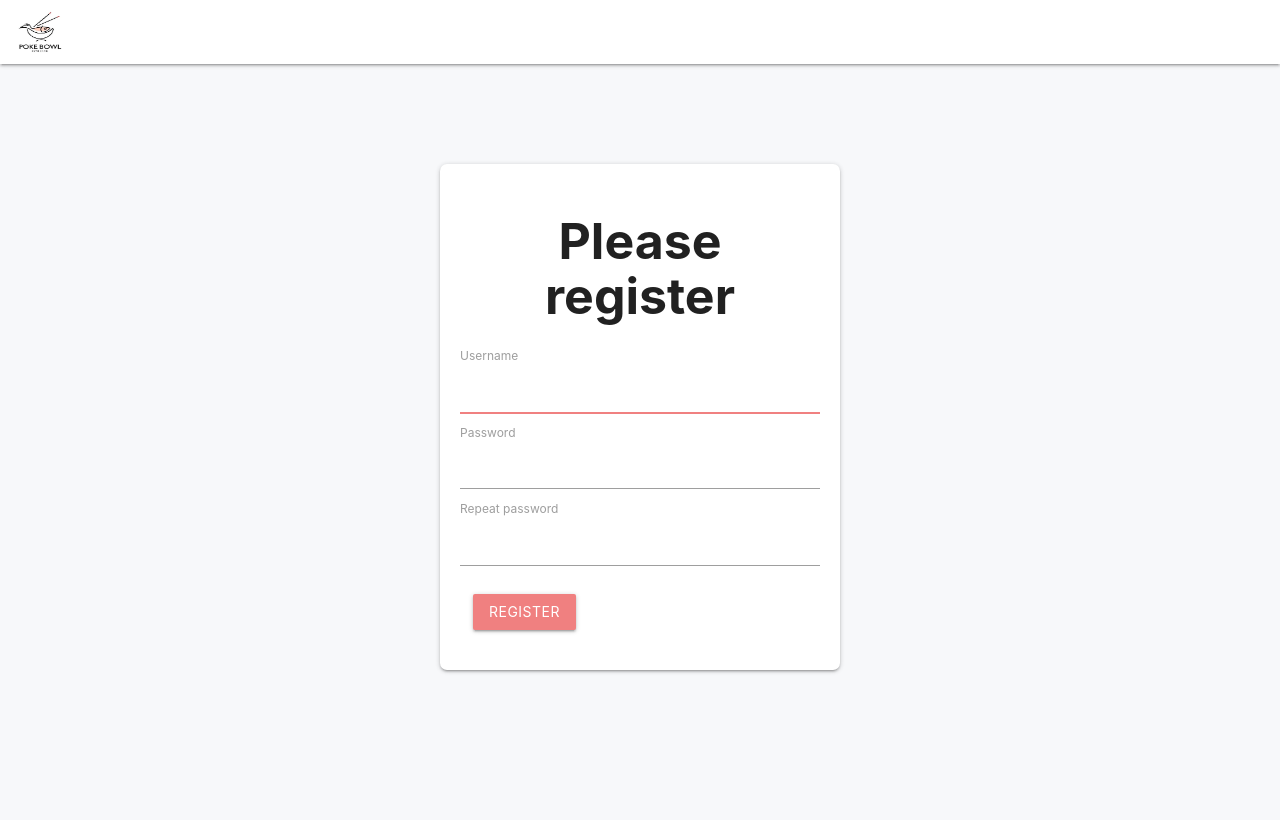
After one commit to joksimovicpetar/symfony_docker, a Symfony app: template app/templates/register/index.html.twig in a window 1280 px wide. The commit adds this page. Run offline with Twig, Linux system fonts and the light colour scheme; the template is opened without the code that fills it, so the values that code supplies are empty; some libraries are stand-ins or nearby versions.

Commit message:
checkout commit

```diff
--- a/app/public/CSS/main.css
+++ b/app/public/CSS/main.css
@@ -721,9 +721,6 @@ input[type=date]:not(.browser-default):focus:not([readonly]){
     box-sizing: border-box;
     background-color: #f7f8fa;
 }
-textarea:invalid {
-    border: 2px solid lime;
-}
 
 #form-log-in{
     width: 400px;
@@ -733,8 +730,7 @@ textarea:invalid {
     border-radius: 7px;
     padding: 20px;
     float: none;
-    margin: auto;
-    margin-top: 100px;
+    margin: 100px auto auto;
 }
 
 .log-in-heading{
@@ -744,3 +740,50 @@ textarea:invalid {
     font-size: 50px;
     font-weight: bolder;
 }
+
+.btn-sign-in{
+    color: white;
+    border-color: lightcoral;
+    background-color: lightcoral;
+    margin-top: 20px;
+    margin-bottom: 20px;
+    margin-left: 13px;
+}
+
+.btn-sign-in:hover{
+    color: lightcoral;
+    border-color: lightcoral;
+    background-color: white;
+    border-style: solid;
+    border-width: 1px;
+}
+
+
+input[type=text]:not(.browser-default):focus:not([readonly]){
+    border-bottom: 1px solid lightcoral;
+    -webkit-box-shadow: 0 1px 0 0 lightcoral;
+    box-shadow: 0 1px 0 0 lightcoral;
+}
+
+input[type=password]:not(.browser-default):focus:not([readonly]){
+    border-bottom: 1px solid lightcoral;
+    -webkit-box-shadow: 0 1px 0 0 lightcoral;
+    box-shadow: 0 1px 0 0 lightcoral;
+}
+input[type=text]:not(.browser-default):focus:not([readonly])+label{
+    color: #9e9e9e;
+}
+
+input[type=password]:not(.browser-default):focus:not([readonly])+label{
+    color: #9e9e9e;
+}
+
+.log-in-labels{
+    border: none;
+}
+
+.alert{
+    color: white;
+    text-align: center;
+    background-color: lightcoral;
+}
--- a/app/public/js/checkout-save-info.js
+++ b/app/public/js/checkout-save-info.js
@@ -13,8 +13,6 @@ async function sendData(routeEdit, routeNext) {
             method: 'POST',
             headers: { 'Content-Type': 'application/json' },
             body: JSON.stringify({fullName: fullName, address: address, phoneNumber: phoneNumber, time: time, payment: payment, date: date, note: note})
-
-
         });
         window.location.href = routeNext
     }
@@ -23,10 +21,6 @@ async function sendData(routeEdit, routeNext) {
         console.log(e)
     }
 }
-
-
-
-
 
 function saveInfo(){
     const btn = document.getElementById("place-order");
--- /dev/null
+++ b/app/templates/register/index.html.twig
@@ -0,0 +1,35 @@
+{% extends 'nocart.html.twig' %}
+
+{% block title %}Register!{% endblock %}
+
+{% block body %}
+    <div class="container"></div>
+    <div class="row">
+        <div class="col s4"></div>
+        <div class="col s4 ">
+            <form id="form-log-in" class="card card-log-in" method="post" action="http://localhost:8080/register/write">
+                <h1 class="log-in-heading">Please register</h1>
+                <label class="log-in-labels" for="inputUsername">Username</label>
+                <input type="text" name="username" id="inputUsername" class="form-control" autocomplete="username" required autofocus>
+                <label class="log-in-labels" for="inputPassword">Password</label>
+                <input type="password" name="password" id="inputPassword" class="form-control" autocomplete="current-password" required>
+                <label class="log-in-labels" for="inputRepeatPassword">Repeat password</label>
+                <input type="password" name="password" id="inputRepeatPassword" class="form-control" autocomplete="current-password" required>
+                {#
+                Uncomment this section and add a remember_me option below your firewall to activate remember me functionality.
+                See https://symfony.com/doc/current/security/remember_me.html
+
+                <div class="checkbox mb-3">
+                    <label>
+                        <input type="checkbox" name="_remember_me"> Remember me
+                    </label>
+                </div>
+                #}
+                <button class="btn btn-lg btn-sign-in" type="submit" id="register">Register</button>
+
+            </form>
+        </div>
+        <div class="col s4"></div>
+    </div>
+    </div>
+{% endblock %}
```
Also changed, not shown: app/public/js/register.js (added, +28 -0 lines), app/src/Controller/RegisterController.php (added, +40 -0 lines), app/templates/security/login.html.twig (+16 -16 lines).
